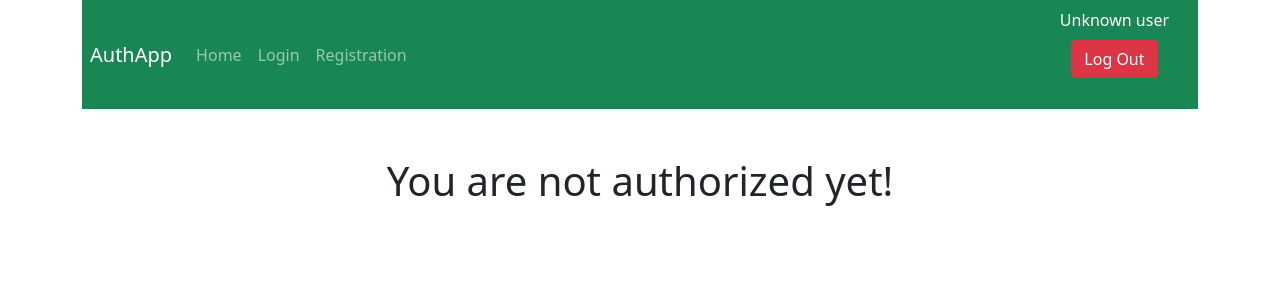
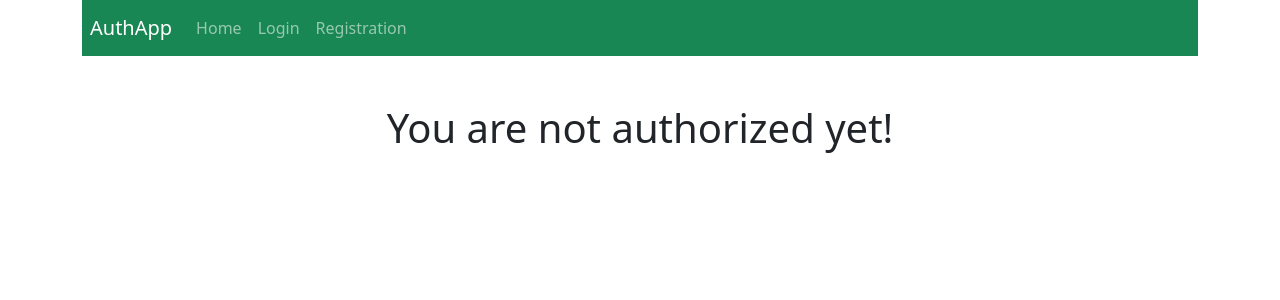
Before and after one commit to denisrybalka/MERN-signup-application, a React (Create React App) app: page / in a window 1280 px wide. Shown: the top 300 px of the page. Built offline with nearby package versions, Linux system fonts and the light colour scheme.

Commit message:
Registration error handling & unique user check

```diff
--- a/src/Components/Navbar.jsx
+++ b/src/Components/Navbar.jsx
@@ -31,10 +31,12 @@ const Navbar = ({ user, logoutUser }) => {
           ) : null}
         </ul>
       </div>
-      <p style={{ color: "white",textAlign:"center" }}>
-        {user.username ? user.username : "Unknown user"}
-        <button className="btn btn-danger" onClick={logoutUser}>Log Out</button>
-      </p>
+      {user.username &&
+        <p style={{ color: "white", textAlign: "center" }}>
+          {user.username}
+          <button className="btn btn-danger" onClick={logoutUser}>Log Out</button>
+        </p>
+      }
     </nav>
   );
 };
--- a/src/Components/Registration.jsx
+++ b/src/Components/Registration.jsx
@@ -35,7 +35,7 @@ const Registration = () => {
     await axios
       .post("http://localhost:4000/register", registered)
       .then(() => history.push("/login"))
-      .catch(e => setError("Something went wrong!"));
+      .catch(e => setError(e.response.data.message));
   };
 
   return (
```
Also changed, not shown: 2 other files (tests, documents, lock files or other folders).
